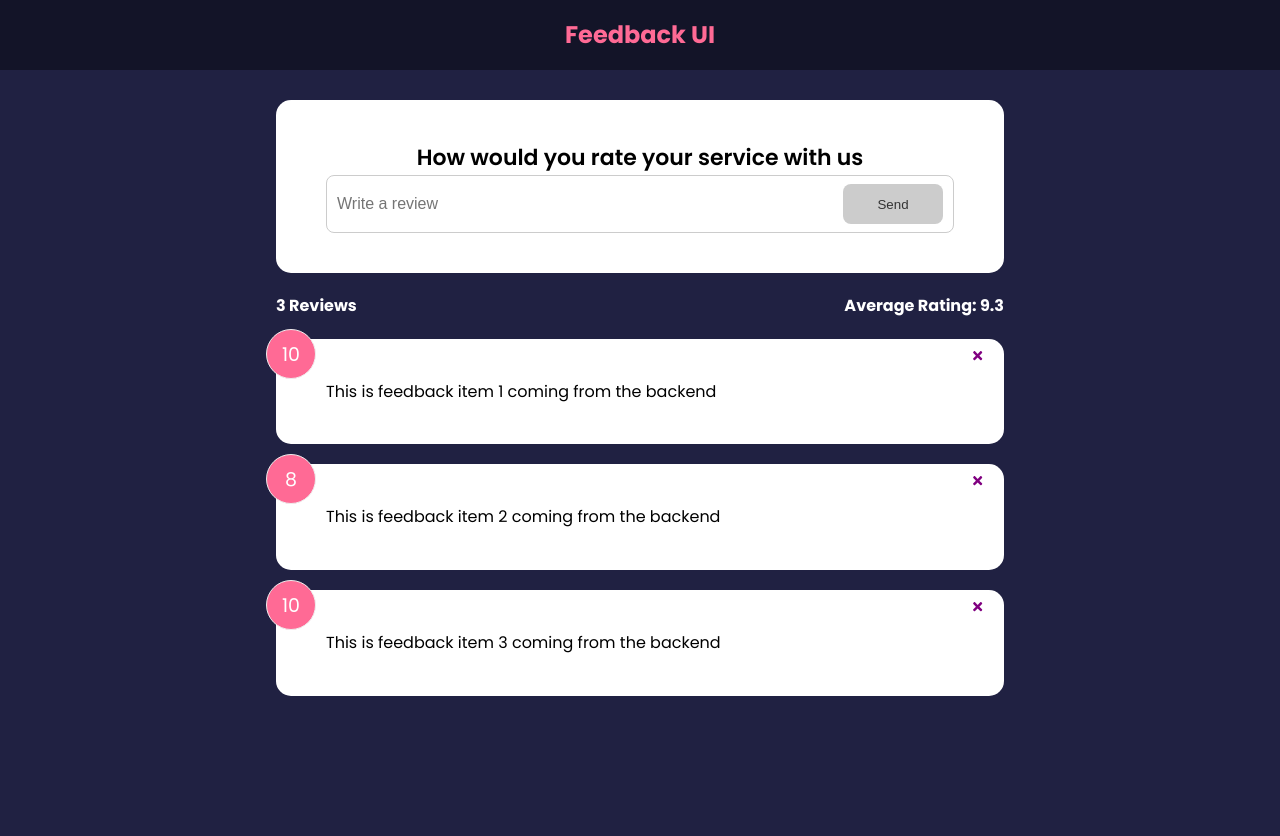
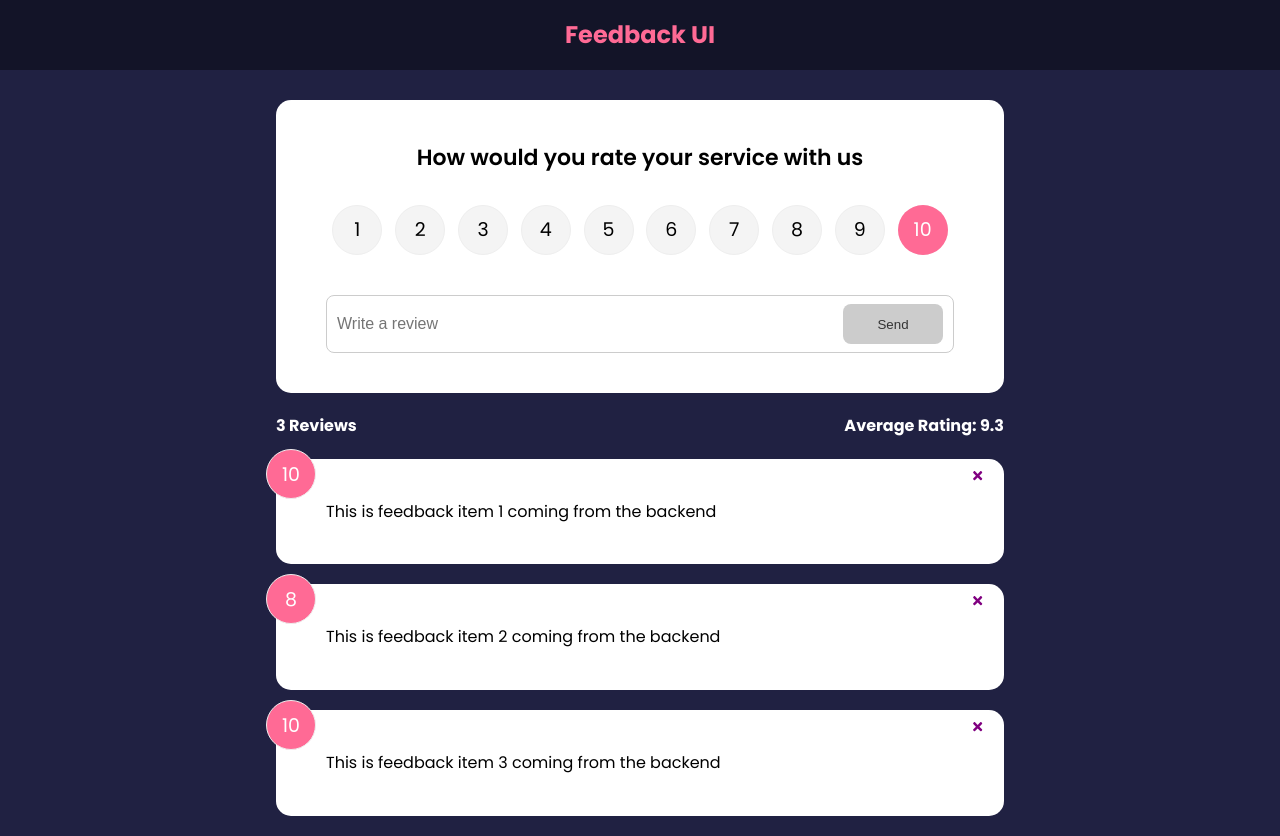
Before and after one commit to NoraldenElhouni/feedback-app, a React (Create React App) app: page / in a window 1280 px wide. Before the commit the page ends 800 px from the top, so only its background shows below. Built offline with nearby package versions, Linux system fonts and the light colour scheme.

Commit message:
animated feed

```diff
--- a/package.json
+++ b/package.json
@@ -6,11 +6,13 @@
     "@testing-library/jest-dom": "^5.17.0",
     "@testing-library/react": "^13.4.0",
     "@testing-library/user-event": "^13.5.0",
+    "framer-motion": "^4.1.17",
     "react": "^18.2.0",
     "react-dom": "^18.2.0",
     "react-icon": "^1.0.0",
     "react-icons": "^4.10.1",
     "react-scripts": "^2.1.3",
+    "uuid": "^9.0.0",
     "web-vitals": "^2.1.4"
   },
   "scripts": {
--- a/src/App.js
+++ b/src/App.js
@@ -1,3 +1,4 @@
+import { v4 as uuidv4 } from "uuid";
 import { useState } from "react";
 import React from "react";
 import Header from "./components/Header";
@@ -9,6 +10,11 @@
 function App() {
   const [feedback, setFeedback] = useState(FeedbackData);
 
+  const addFeedback = (newFeedback) => {
+    newFeedback.id = uuidv4();
+    setFeedback([newFeedback, ...feedback]);
+  };
+
   const deleteFeedback = (id) => {
     if (window.confirm("Are you sure you want to delete?")) {
       setFeedback(feedback.filter((item) => item.id !== id));
@@ -19,7 +25,7 @@
     <>
       <Header />
       <div className="container">
-        <FeedbackForm />
+        <FeedbackForm handelAdd={addFeedback} />
         <FeedbackStats feedback={feedback} />
         <FeedbackList feedback={feedback} handelDelete={deleteFeedback} />
       </div>
--- a/src/components/FeedbackForm.jsx
+++ b/src/components/FeedbackForm.jsx
@@ -1,10 +1,12 @@
 import { useState } from "react";
 import React from "react";
+import RatingSelect from "./RatingSelect";
 import Card from "./shared/Card";
 import Button from "./shared/Button";
 
-function FeedbackForm() {
+function FeedbackForm({ handelAdd }) {
   const [text, setText] = useState("");
+  const [rating, setRating] = useState(10);
   const [btnDisabled, setBtnDisabled] = useState(true);
   const [message, setMessage] = useState("");
 
@@ -23,11 +25,24 @@
     setText(e.target.value);
   };
 
+  const handelSubmit = (e) => {
+    e.preventDefault();
+    if (text.trim().length > 10) {
+      const newFeedback = {
+        text,
+        rating,
+      };
+      handelAdd(newFeedback);
+
+      setText("");
+    }
+  };
+
   return (
     <Card>
-      <form>
+      <form onSubmit={handelSubmit}>
         <h2>How would you rate your service with us</h2>
-        {/* @todo - rating select component */}
+        <RatingSelect select={(rating) => setRating(rating)} />
         <div className="input-group">
           <input
             onChange={handelTextChange}
--- a/src/components/FeedbackList.jsx
+++ b/src/components/FeedbackList.jsx
@@ -1,3 +1,4 @@
+import { motion, AnimatePresence } from "framer-motion";
 import PropType from "prop-types";
 import Feedbackitem from "./FeedbackItem";
 import React from "react";
@@ -9,12 +10,34 @@
 
   return (
     <div className="feedback-list">
-      {feedback.map((item) => (
-        <Feedbackitem key={item.id} item={item} handelDelete={handelDelete} />
-      ))}
+      <AnimatePresence>
+        {feedback.map((item) => (
+          <motion.div
+            key={item.id}
+            initial={{ opacity: 0 }}
+            animate={{ opacity: 1 }}
+            exit={{ opacity: 0 }}
+          >
+            <Feedbackitem
+              key={item.id}
+              item={item}
+              handelDelete={handelDelete}
+            />
+          </motion.div>
+        ))}
+      </AnimatePresence>
     </div>
   );
 }
+
+//   return (
+//     <div className="feedback-list">
+//       {feedback.map((item) => (
+//         <Feedbackitem key={item.id} item={item} handelDelete={handelDelete} />
+//       ))}
+//     </div>
+//   );
+// }
 
 FeedbackList.PropType = {
   feedback: PropType.arrayOf(
--- /dev/null
+++ b/src/components/RatingSelect.jsx
@@ -0,0 +1,128 @@
+import React from "react";
+import { useState } from "react";
+
+function RatingSelect({ select }) {
+  const [selected, setSelected] = useState(10);
+
+  const handleChange = (e) => {
+    setSelected(+e.currentTarget.value);
+    select(+e.currentTarget.value);
+  };
+
+  return (
+    <ul className="rating">
+      <li>
+        <input
+          type="radio"
+          id="num1"
+          name="rating"
+          value="1"
+          onChange={handleChange}
+          checked={selected === 1}
+        />
+        <label htmlFor="num1">1</label>
+      </li>
+      <li>
+        <input
+          type="radio"
+          id="num2"
+          name="rating"
+          value="2"
+          onChange={handleChange}
+          checked={selected === 2}
+        />
+        <label htmlFor="num2">2</label>
+      </li>
+      <li>
+        <input
+          type="radio"
+          id="num3"
+          name="rating"
+          value="3"
+          onChange={handleChange}
+          checked={selected === 3}
+        />
+        <label htmlFor="num3">3</label>
+      </li>
+      <li>
+        <input
+          type="radio"
+          id="num4"
+          name="rating"
+          value="4"
+          onChange={handleChange}
+          checked={selected === 4}
+        />
+        <label htmlFor="num4">4</label>
+      </li>
+      <li>
+        <input
+          type="radio"
+          id="num5"
+          name="rating"
+          value="5"
+          onChange={handleChange}
+          checked={selected === 5}
+        />
+        <label htmlFor="num5">5</label>
+      </li>
+      <li>
+        <input
+          type="radio"
+          id="num6"
+          name="rating"
+          value="6"
+          onChange={handleChange}
+          checked={selected === 6}
+        />
+        <label htmlFor="num6">6</label>
+      </li>
+      <li>
+        <input
+          type="radio"
+          id="num7"
+          name="rating"
+          value="7"
+          onChange={handleChange}
+          checked={selected === 7}
+        />
+        <label htmlFor="num7">7</label>
+      </li>
+      <li>
+        <input
+          type="radio"
+          id="num8"
+          name="rating"
+          value="8"
+          onChange={handleChange}
+          checked={selected === 8}
+        />
+        <label htmlFor="num8">8</label>
+      </li>
+      <li>
+        <input
+          type="radio"
+          id="num9"
+          name="rating"
+          value="9"
+          onChange={handleChange}
+          checked={selected === 9}
+        />
+        <label htmlFor="num9">9</label>
+      </li>
+      <li>
+        <input
+          type="radio"
+          id="num10"
+          name="rating"
+          value="10"
+          onChange={handleChange}
+          checked={selected === 10}
+        />
+        <label htmlFor="num10">10</label>
+      </li>
+    </ul>
+  );
+}
+
+export default RatingSelect;
```
Also changed, not shown: 1 other file (tests, documents, lock files or other folders).
